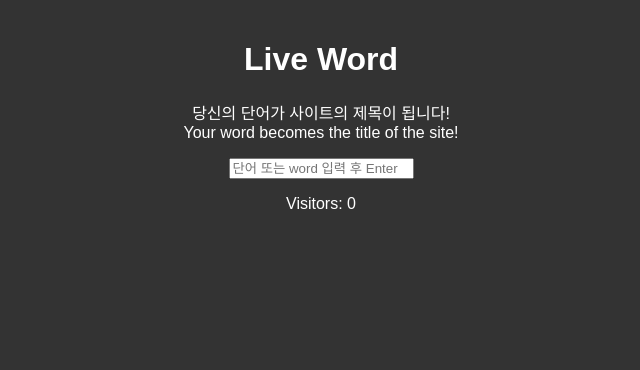
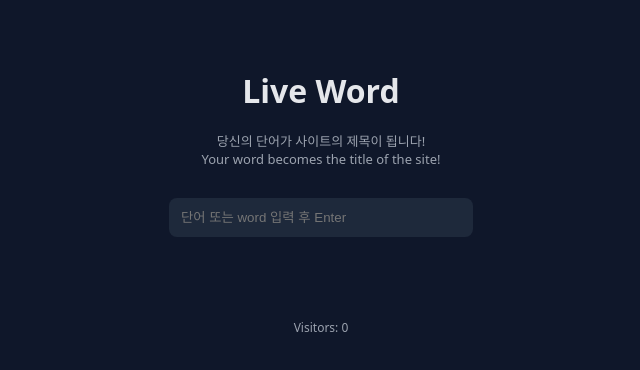
Before and after one commit to kingofsouthkorea/daily-word-site, a plain HTML site: page index.html in a window 1280 px wide. Shown: the whole page, without its empty margins (319-959 px from the left). Drawn offline with Linux system fonts and the light colour scheme; no server answers.

```diff
--- a/style.css
+++ b/style.css
@@ -1,35 +1,49 @@
 body {
-    font-family: Arial, sans-serif;
-    color: white;
-    text-align: center;
-    background-color: #333; /* 기본 배경색 */
-    min-height: 100vh;
-    margin: 0;
-    padding: 20px;
+  background: #0f172a;
+  color: #e5e7eb;
+  font-family: system-ui;
+  display: flex;
+  flex-direction: column;
+  align-items: center;
+  padding: 40px;
 }
 
-#site-title, #subtitle {
-    position: relative;
+h1 {
+  margin-bottom: 6px;
 }
 
-#subtitle {
-    font-size: 1rem;
-    color: lightgray;
-    margin-bottom: 20px;
+.subtitle {
+  color: #9ca3af;
+  font-size: 13px;
+  text-align: center;
+  margin-bottom: 30px;
 }
 
-#word-input {
-    padding: 10px;
-    font-size: 1rem;
+input {
+  width: 280px;
+  padding: 12px;
+  border-radius: 8px;
+  border: none;
+  background: #1e293b;
+  color: white;
+  margin-bottom: 30px;
 }
 
-#submit-btn {
-    padding: 10px 20px;
-    font-size: 1rem;
+ul {
+  list-style: none;
+  padding: 0;
+  width: 280px;
 }
 
-#ranking {
-    list-style: none;
-    margin-top: 30px;
-    padding: 0;
+li {
+  padding: 10px;
+  background: #020617;
+  margin-bottom: 8px;
+  border-radius: 6px;
 }
+
+#visitorCount {
+  margin-top: 20px;
+  font-size: 12px;
+  color: #9ca3af;
+}
```
